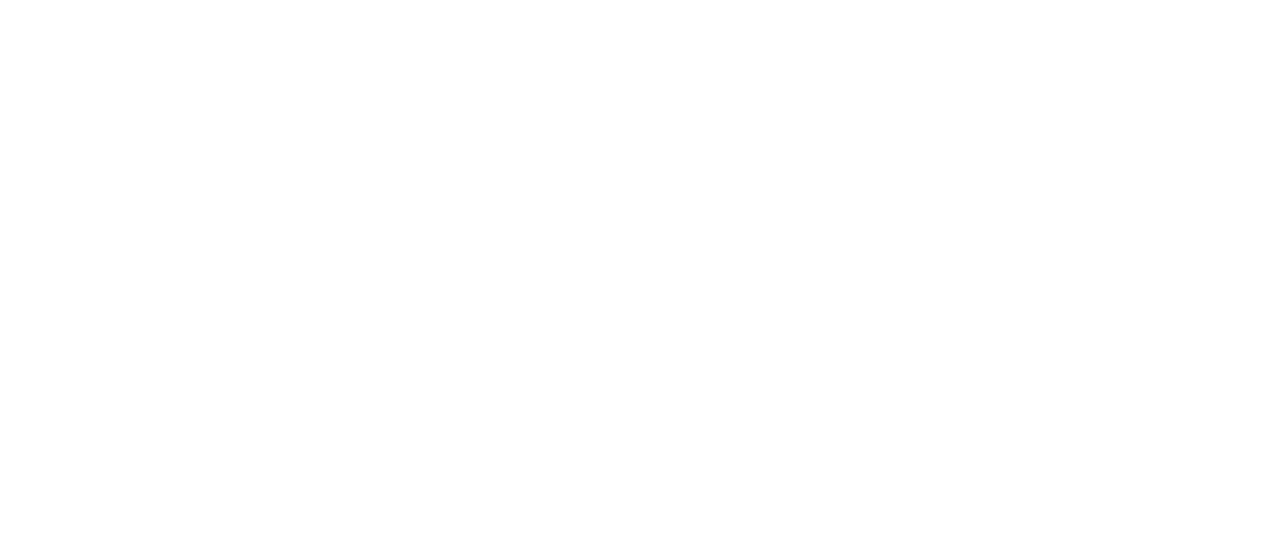
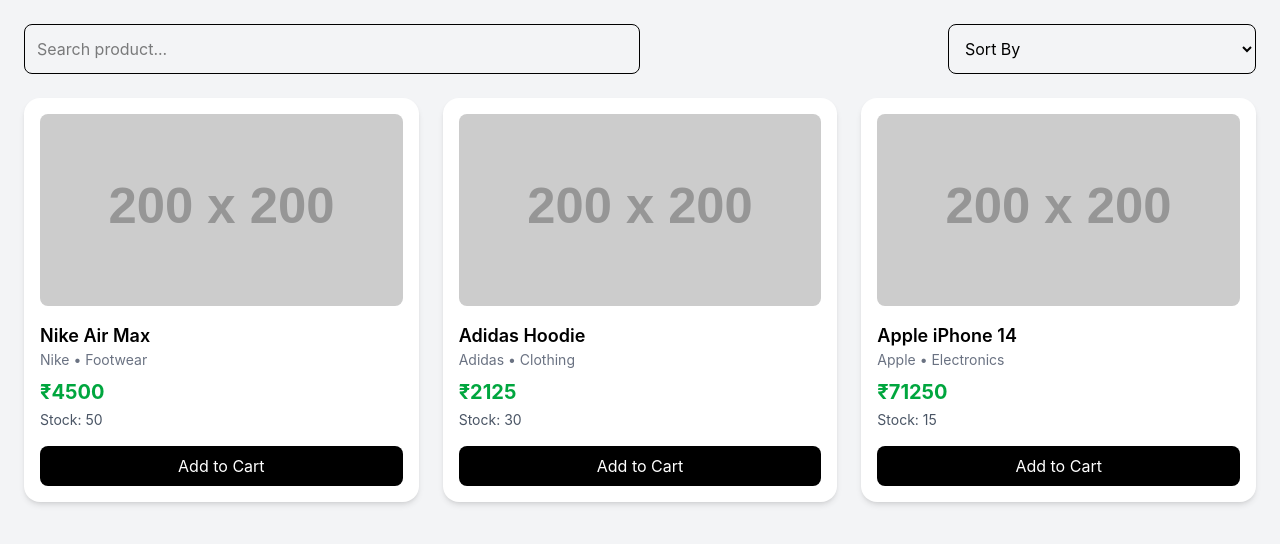
Before and after one commit to rajan2008/Omnichannel-project, a React app in the folder frontend/: page /productlist in a window 1280 px wide. Before the commit this address had no page. Shown: the top 544 px of the page. Built offline with nearby package versions, Linux system fonts and the light colour scheme; the HTML template or start-up script is replaced by a standard one.

Commit message:
create a Productlist

```diff
--- a/frontend/src/App.jsx
+++ b/frontend/src/App.jsx
@@ -3,6 +3,7 @@
 import Register from "./pages/auth/Register";
 import Dashboard from "./pages/Dashboard";
 import Search from "./Components/search";
+import ProductList from "./Components/ProductList";
 
 function App() {
   return (
@@ -13,6 +14,8 @@
         <Route path="/dashboard" element={<Dashboard />} />
         <Route path="/search" element={<Search />} />
         <Route path="/" element={<Navigate to="/login" />} />
+        <Route path="/productlist" element={<ProductList />} />
+
       </Routes>
   );
 }
--- /dev/null
+++ b/frontend/src/Components/ProductList.jsx
@@ -0,0 +1,128 @@
+import { useState } from "react";
+
+const productsData = [
+  {
+    _id: "1",
+    name: "Nike Air Max",
+    brand: "Nike",
+    category: "Footwear",
+    basePrice: 5000,
+    discount: 10,
+    stock: 50,
+    images: ["https://via.placeholder.com/200"]
+  },
+  {
+    _id: "2",
+    name: "Adidas Hoodie",
+    brand: "Adidas",
+    category: "Clothing",
+    basePrice: 2500,
+    discount: 15,
+    stock: 30,
+    images: ["https://via.placeholder.com/200"]
+  },
+  {
+    _id: "3",
+    name: "Apple iPhone 14",
+    brand: "Apple",
+    category: "Electronics",
+    basePrice: 75000,
+    discount: 5,
+    stock: 15,
+    images: ["https://via.placeholder.com/200"]
+  }
+];
+
+const ProductList = () => {
+  const [search, setSearch] = useState("");
+  const [sort, setSort] = useState("");
+
+  // 💰 Discount price calculation
+  const getFinalPrice = (price, discount) => {
+    return Math.round(price - (price * discount) / 100);
+  };
+
+  // 🔍 Filter
+  const filteredProducts = productsData.filter((product) =>
+    product.name.toLowerCase().includes(search.toLowerCase())
+  );
+
+  // 🔃 Sort
+  const sortedProducts = [...filteredProducts].sort((a, b) => {
+    if (sort === "low") {
+      return getFinalPrice(a.basePrice, a.discount) - getFinalPrice(b.basePrice, b.discount);
+    }
+    if (sort === "high") {
+      return getFinalPrice(b.basePrice, b.discount) - getFinalPrice(a.basePrice, a.discount);
+    }
+    return 0;
+  });
+
+  return (
+    <div className="p-6 bg-gray-100 min-h-screen">
+
+      {/* 🔍 Search + Sort */}
+      <div className="flex flex-col md:flex-row justify-between gap-4 mb-6">
+        <input
+          type="text"
+          placeholder="Search product..."
+          className="p-3 rounded-lg border w-full md:w-1/2"
+          onChange={(e) => setSearch(e.target.value)}
+        />
+
+        <select
+          className="p-3 rounded-lg border w-full md:w-1/4"
+          onChange={(e) => setSort(e.target.value)}
+        >
+          <option value="">Sort By</option>
+          <option value="low">Price Low → High</option>
+          <option value="high">Price High → Low</option>
+        </select>
+      </div>
+
+      {/* 🛍 Product Grid */}
+      <div className="grid grid-cols-1 sm:grid-cols-2 lg:grid-cols-3 gap-6">
+        {sortedProducts.map((product) => {
+          const finalPrice = getFinalPrice(product.basePrice, product.discount);
+
+          return (
+            <div
+              key={product._id}
+              className="bg-white rounded-2xl shadow-md p-4 hover:shadow-lg transition"
+            >
+              {/* 🖼 Image */}
+              <img
+                src={product.images[0]}
+                alt={product.name}
+                className="w-full h-48 object-cover rounded-lg mb-4"
+              />
+
+              {/* 📦 Info */}
+              <h2 className="text-lg font-semibold">{product.name}</h2>
+              <p className="text-gray-500 text-sm">
+                {product.brand} • {product.category}
+              </p>
+
+              {/* 💰 Price */}
+              <p className="text-green-600 font-bold text-xl mt-2">
+                ₹{finalPrice}
+              </p>
+
+              {/* 📦 Stock */}
+              <p className="text-gray-600 text-sm mt-1">
+                Stock: {product.stock}
+              </p>
+
+              {/* 🛒 Button */}
+              <button className="mt-4 w-full bg-black text-white py-2 rounded-lg hover:bg-gray-800 transition">
+                Add to Cart
+              </button>
+            </div>
+          );
+        })}
+      </div>
+    </div>
+  );
+};
+
+export default ProductList;
```
